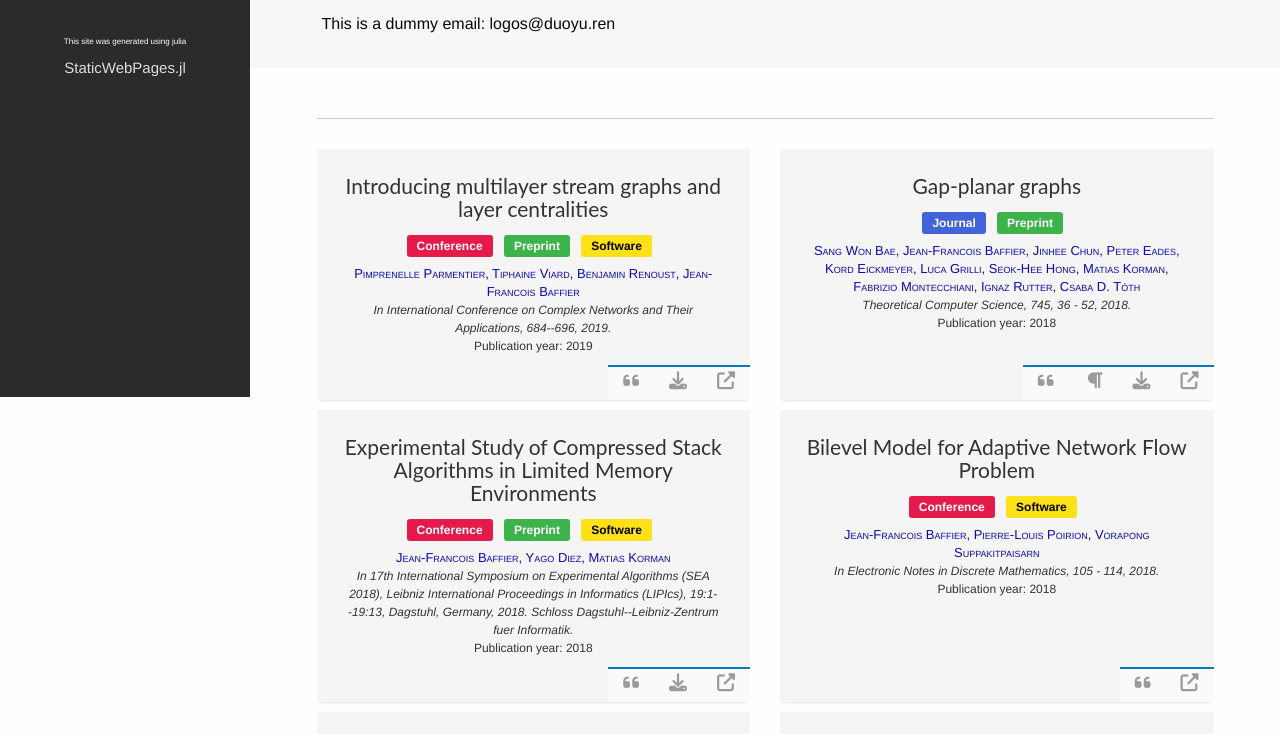
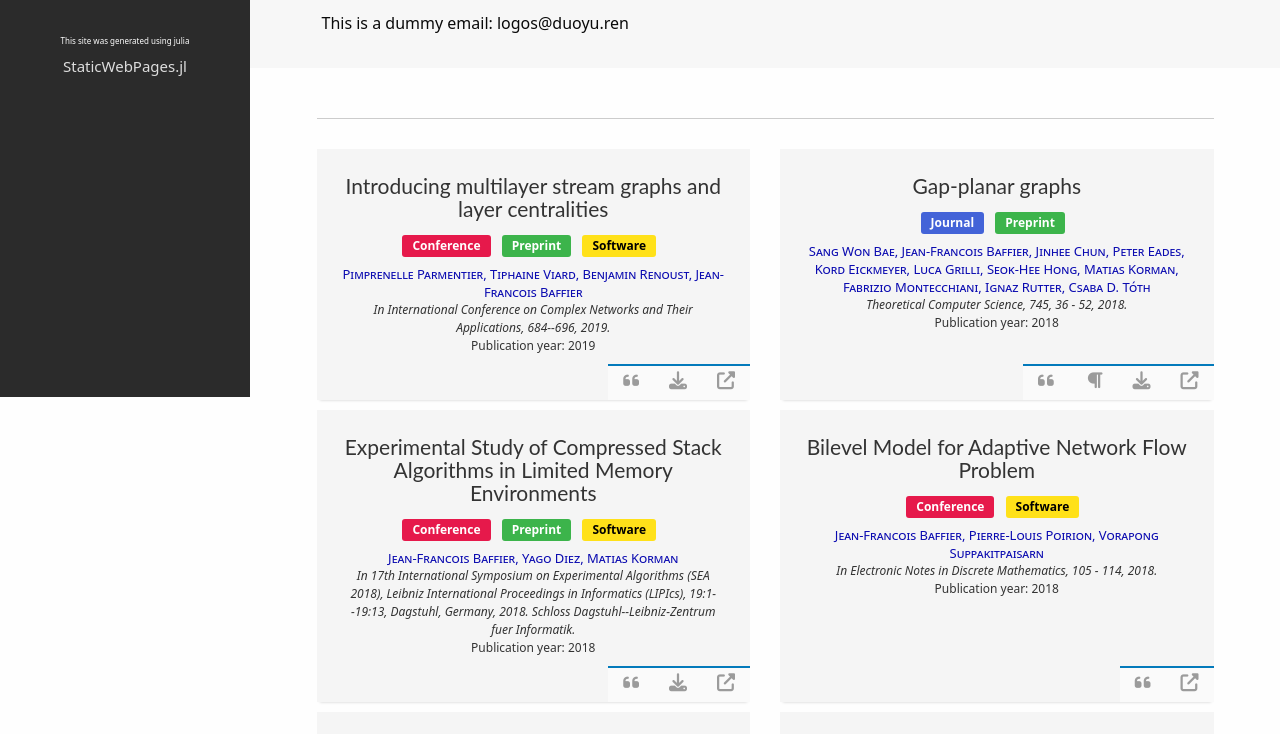
Before and after one commit to superfluous-man/academic, a plain HTML site: page docs/index.html in a window 1280 px wide. Shown: the part 403-1137 px from the top of the page. Drawn offline with nearby package versions, Linux system fonts and the light colour scheme; some icons are missing.

Commit message:
v0.2 font style adjusted

```diff
--- a/docs/css/app.css
+++ b/docs/css/app.css
@@ -1,3 +1,7 @@
+body {
+  font-family: system-ui, -apple-system, "Noto Sans", "Helvetica Neue", Helvetica, "Nimbus Sans L", Arial, "Liberation Sans", "PingFang TC", "Hiragino Sans GB", "Noto Sans CJK TC", "Source Han Sans TC", "Source Han Sans TW", "PingFang SC", "Noto Sans CJK SC", "Source Han Sans SC", "Source Han Sans CN", "Microsoft YaHei", "Wenquanyi Micro Hei", "WenQuanYi Zen Hei", "ST Heiti", SimHei, "WenQuanYi Zen Hei Sharp", sans-serif;
+}
+
 /* Navigation */
 
 .avatar_round {
```
